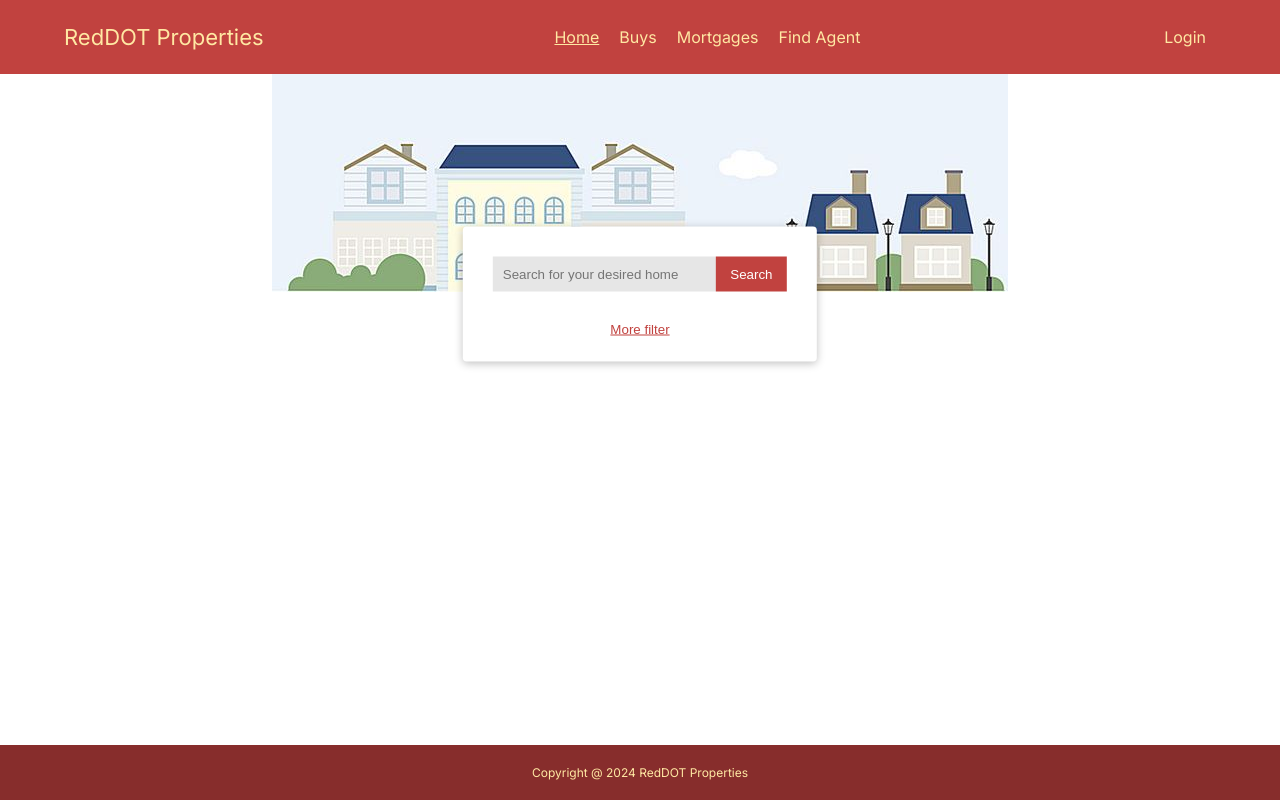
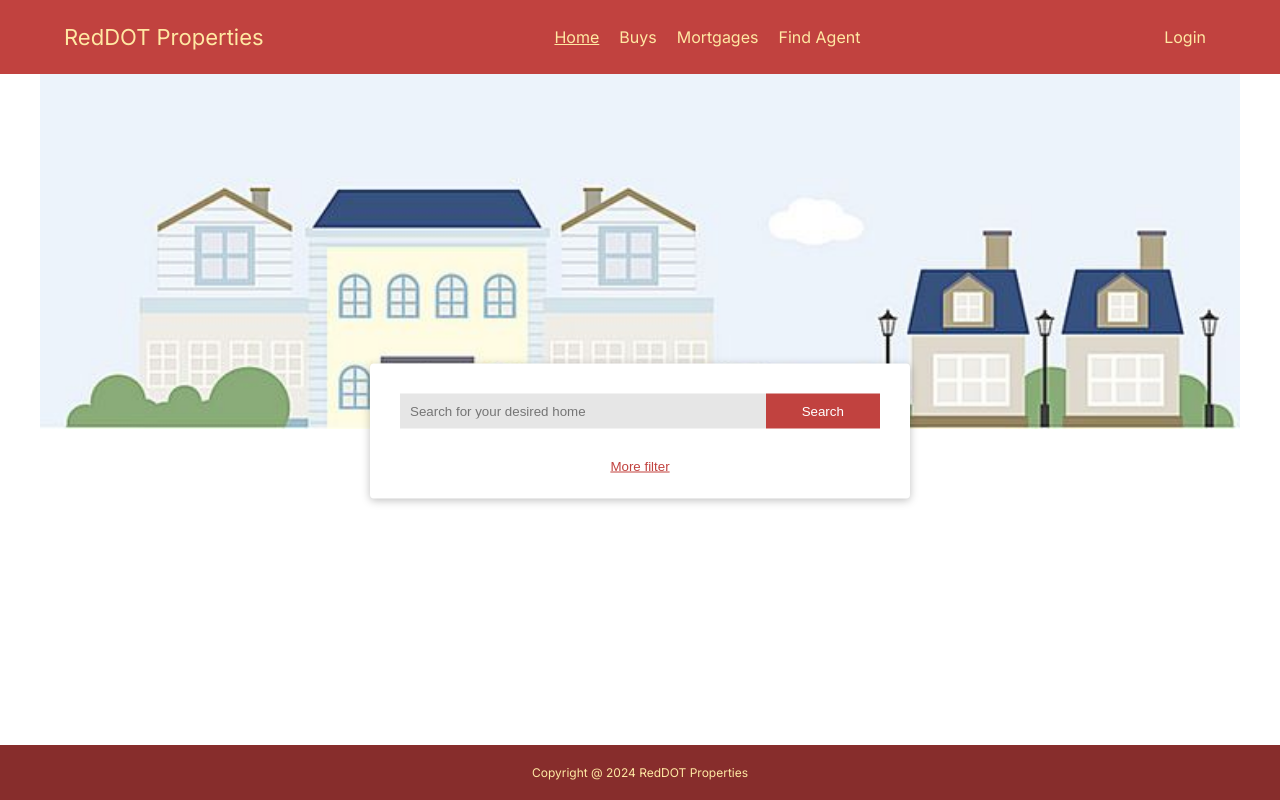
Before and after one commit to harrytohzenghau/csit-314-group-project, a React (Vite) app in the folder frontend/: page / in a window 1280 px wide. Built offline with nearby package versions, Linux system fonts and the light colour scheme.

Commit message:
Style changes

```diff
--- a/frontend/src/components/Layout/Root.module.css
+++ b/frontend/src/components/Layout/Root.module.css
@@ -9,7 +9,7 @@
   margin: 0 auto;
   max-width: 120rem;
   flex-grow: 1;
-  height: 90vh;
+  width: 100%;
   position: relative;
 }
 
```
